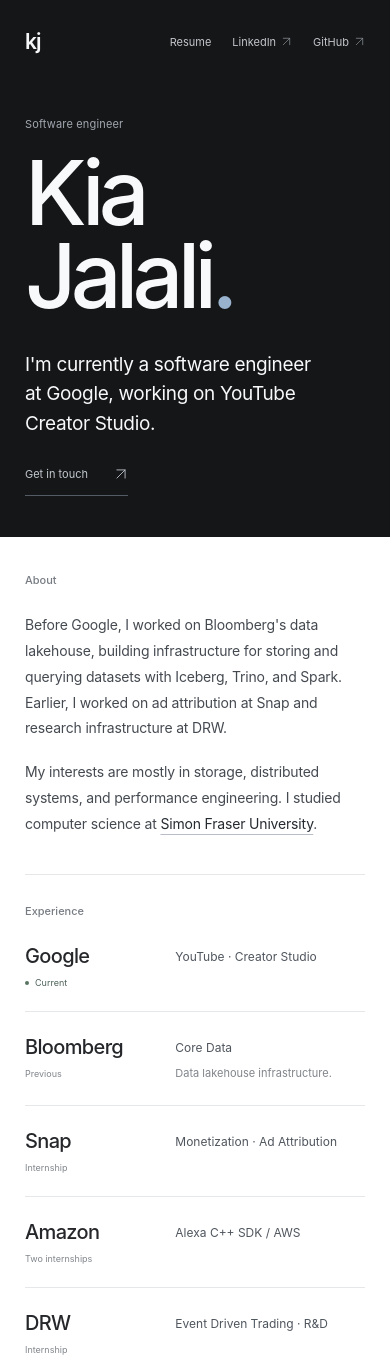
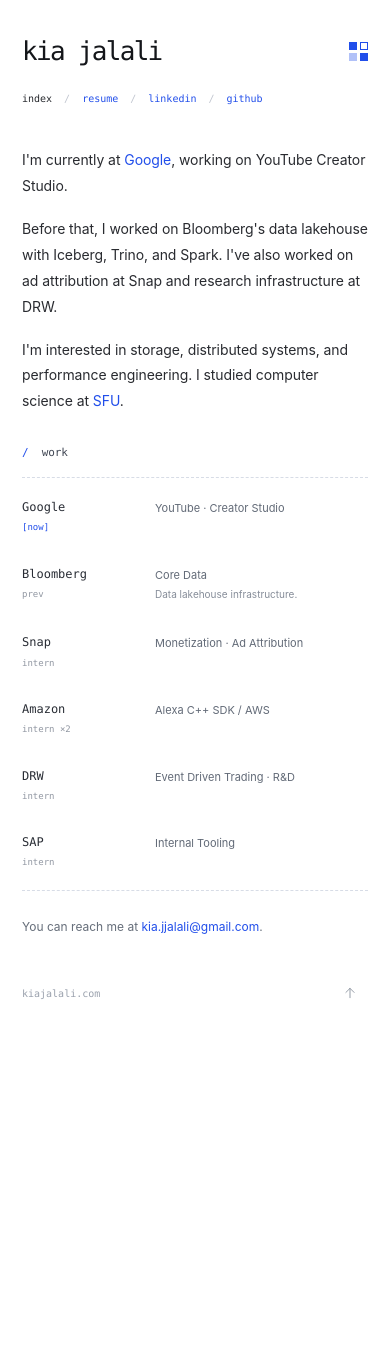
Before and after one commit to KiaJalali/kiajalali.github.io, an Astro site: page / in a window 390 px wide. Shown: the top 1358 px of the page. After the commit the page ends 1031 px from the top, so only its background shows below. Built offline with nearby package versions, Linux system fonts and the light colour scheme; Astro itself is replaced by a stand-in of ours.

Commit message:
Replace portfolio presentation with compact personal homepage

```diff
--- a/src/layouts/Layout.astro
+++ b/src/layouts/Layout.astro
@@ -10,7 +10,7 @@
   <head>
     <meta charset="UTF-8" />
     <meta name="viewport" content="width=device-width, initial-scale=1" />
-    <meta name="theme-color" content="#151618" />
+    <meta name="theme-color" content="#ffffff" />
     <link rel="icon" type="image/svg+xml" href="/favicon.svg" />
     <title>{title}</title>
     <meta name="description" content={description} />
@@ -28,16 +28,20 @@
   <body>
     <a class="skip-link" href="#main">skip to content</a>
     <div class="shell">
-      <header><div class="header-inner">
-        <a class="wordmark" href="/" aria-label="Kia Jalali, home">kj</a>
+      <header>
+        <div class="site-name"><a href="/">kia jalali</a><span class="site-mark" aria-hidden="true"><i></i><i></i><i></i><i></i></span></div>
         <nav aria-label="Main navigation">
-          <a href="/contact/" aria-current={Astro.url.pathname === '/contact/' ? 'page' : undefined}>Resume</a>
-          <a href="https://www.linkedin.com/in/kiajalali" target="_blank" rel="noopener noreferrer">LinkedIn <Arrow /></a>
-          <a href="https://github.com/KiaJalali" target="_blank" rel="noopener noreferrer">GitHub <Arrow /></a>
-        </nav></div>
+          <a href="/" aria-current={Astro.url.pathname === '/' ? 'page' : undefined}>index</a>
+          <span aria-hidden="true">/</span>
+          <a href="/contact/" aria-current={Astro.url.pathname === '/contact/' ? 'page' : undefined}>resume</a>
+          <span aria-hidden="true">/</span>
+          <a href="https://www.linkedin.com/in/kiajalali" target="_blank" rel="noopener noreferrer">linkedin</a>
+          <span aria-hidden="true">/</span>
+          <a href="https://github.com/KiaJalali" target="_blank" rel="noopener noreferrer">github</a>
+        </nav>
       </header>
       <slot />
-      <footer><div class="footer-inner"><span>Kia Jalali</span><a href="#main" aria-label="Back to top"><Arrow direction="up" /></a></div></footer>
+      <footer><span>kiajalali.com</span><a href="#main" aria-label="Back to top"><Arrow direction="up" /></a></footer>
     </div>
   </body>
 </html>
--- a/src/pages/index.astro
+++ b/src/pages/index.astro
@@ -1,6 +1,5 @@
 ---
 import Layout from '../layouts/Layout.astro';
-import Arrow from '../components/Arrow.astro';
 const experience = [
   { company: 'Google', team: 'YouTube · Creator Studio', note: '', role: 'Current', url: 'https://www.google.com' },
   { company: 'Bloomberg', team: 'Core Data', note: 'Data lakehouse infrastructure.', role: 'Previous', url: 'https://www.bloomberg.com' },
@@ -12,24 +11,18 @@
 ---
 <Layout>
   <main id="main">
-    <section class="hero" aria-labelledby="name">
-      <div class="hero-inner">
-        <div class="identity"><p class="eyebrow">Software engineer</p><h1 id="name">Kia<br />Jalali<span class="name-period">.</span></h1></div>
-        <div class="hero-copy"><p>I'm currently a software engineer at Google, working on YouTube Creator Studio.</p><a href="mailto:kia.jjalali@gmail.com" class="hero-contact">Get in touch <Arrow /></a></div>
+    <h1 class="sr-only">Kia Jalali</h1>
+    <section class="intro" aria-label="About Kia">
+      <p>I'm currently at <a href="https://www.google.com">Google</a>, working on YouTube Creator Studio.</p>
+      <p>Before that, I worked on Bloomberg's data lakehouse with Iceberg, Trino, and Spark. I've also worked on ad attribution at Snap and research infrastructure at DRW.</p>
+      <p>I'm interested in storage, distributed systems, and performance engineering. I studied computer science at <a href="https://www.sfu.ca">SFU</a>.</p>
+    </section>
+    <section class="work" aria-labelledby="work-title">
+      <h2 id="work-title"><span aria-hidden="true">/</span> work</h2>
+      <div class="work-table">
+        {experience.map((item) => <article class:list={['work-row', { active: item.role === 'Current' }]}><div class="work-company"><a href={item.url}>{item.company}</a><span class="role">{item.role === 'Current' ? 'now' : item.role === 'Previous' ? 'prev' : item.role === 'Two internships' ? 'intern ×2' : 'intern'}</span></div><div class="work-detail"><span>{item.team}</span>{item.note && <span class="work-note">{item.note}</span>}</div></article>)}
       </div>
     </section>
-    <div class="content-shell">
-      <section class="about section-grid" aria-labelledby="about-title">
-        <h2 id="about-title" class="section-label">About</h2>
-        <div class="about-copy"><p>Before Google, I worked on Bloomberg's data lakehouse, building infrastructure for storing and querying datasets with Iceberg, Trino, and Spark. Earlier, I worked on ad attribution at Snap and research infrastructure at DRW.</p><p>My interests are mostly in storage, distributed systems, and performance engineering. I studied computer science at <a href="https://www.sfu.ca">Simon Fraser University</a>.</p></div>
-      </section>
-      <section class="experience section-grid" aria-labelledby="work-title">
-        <h2 id="work-title" class="section-label">Experience</h2>
-        <div class="experience-list">
-          {experience.map((item) => <article class="experience-row"><div class="company-line"><a class="company" href={item.url}>{item.company}</a><span class:list={['role', { current: item.role === 'Current' }]}>{item.role === 'Current' && <span class="status" aria-hidden="true" />}{item.role}</span></div><div class="team-block"><p class="team">{item.team}</p>{item.note && <p class="work-note">{item.note}</p>}</div></article>)}
-        </div>
-      </section>
-      <section class="contact-section section-grid" aria-labelledby="contact-title"><h2 id="contact-title" class="section-label">Contact</h2><a class="contact-email" href="mailto:kia.jjalali@gmail.com">kia.jjalali@gmail.com <Arrow /></a></section>
-    </div>
+    <p class="email-line">You can reach me at <a href="mailto:kia.jjalali@gmail.com">kia.jjalali@gmail.com</a>.</p>
   </main>
 </Layout>
--- a/src/styles/global.css
+++ b/src/styles/global.css
@@ -2,123 +2,80 @@
   color-scheme: light;
   font-family: -apple-system, BlinkMacSystemFont, 'Segoe UI', Helvetica, Arial, sans-serif;
   font-synthesis: none;
-  color: #25272a;
   background: #fff;
-  --ink: #151618;
-  --muted: #6b6f75;
-  --line: #e5e7e9;
-  --width: 1120px;
-  --gutter: 56px;
+  color: #292b30;
+  --blue: #214eea;
+  --muted: #777d89;
+  --mono: 'SFMono-Regular', Consolas, 'Liberation Mono', monospace;
 }
 * { box-sizing: border-box; }
 body { margin: 0; -webkit-font-smoothing: antialiased; }
-::selection { background: #d3deeb; color: #151618; }
-a { color: inherit; text-decoration-thickness: 1px; text-underline-offset: 5px; }
-a:focus-visible { outline: 2px solid #8caaca; outline-offset: 7px; border-radius: 1px; }
-.header-inner, .hero-inner, .content-shell, .footer-inner {
-  max-width: var(--width); padding-left: var(--gutter); padding-right: var(--gutter); margin: auto;
-}
-header { background: var(--ink); color: #f6f7f8; }
-.header-inner { height: 104px; display: flex; align-items: center; justify-content: space-between; }
-.wordmark { font-size: 22px; font-weight: 600; letter-spacing: -1px; text-decoration: none; }
-nav { display: flex; gap: 31px; }
-nav a { display: inline-flex; align-items: center; gap: 5px; min-height: 44px; color: #c2c5c9; font-size: 12px; text-decoration: none; }
-nav a:hover, nav a[aria-current=page] { color: white; }
-.arrow-icon { width: 16px; height: 16px; flex-shrink: 0; vertical-align: -3px; }
-nav .arrow-icon { width: 11px; height: 11px; color: #91969d; }
-.hero { background: var(--ink); color: #f8f9fa; }
-.hero-inner { display: grid; grid-template-columns: 1fr 1fr; gap: 70px; padding-top: 66px; padding-bottom: 84px; align-items: end; }
-.eyebrow { color: #a2a7af; font-size: 12px; font-weight: 400; letter-spacing: .015em; margin: 0 0 27px; }
-h1 { font-size: 112px; line-height: .91; letter-spacing: -.07em; font-weight: 550; margin: 0; }
-.name-period { color: #99b3cf; }
-.hero-copy { padding-bottom: 5px; max-width: 390px; }
-.hero-copy > p { font-size: 25px; font-weight: 400; letter-spacing: -.65px; line-height: 1.45; margin: 0 0 37px; text-wrap: pretty; }
-.hero-contact { display: inline-flex; align-items: center; gap: 26px; min-height: 36px; font-size: 12px; color: #c3c8cf; text-decoration: none; border-bottom: 1px solid #545b64; padding-bottom: 6px; }
-.hero-contact:hover { color: white; border-color: #c3c8cf; }
-.hero-contact .arrow-icon { width: 14px; height: 14px; }
-.section-grid { display: grid; grid-template-columns: 210px minmax(0,1fr); gap: 55px; }
-.section-label { font-size: 12px; line-height: 1.5; font-weight: 500; color: #777c83; margin: 0; padding-top: 6px; }
-.about { padding-top: 70px; padding-bottom: 66px; }
-.about-copy { max-width: 670px; }
-.about-copy p { font-size: 17px; line-height: 1.8; letter-spacing: -.18px; color: #454a51; margin: 0 0 22px; text-wrap: pretty; }
-.about-copy p:last-child { margin-bottom: 0; }
-.about-copy a { text-decoration-color: #b9bec5; color: #252a30; }
-.about-copy a:hover { text-decoration-color: #252a30; }
-.experience { padding-top: 37px; border-top: 1px solid var(--line); padding-bottom: 55px; }
-.experience .section-label { padding-top: 16px; }
-.experience-row { display: grid; grid-template-columns: minmax(140px,.85fr) minmax(0,1.3fr); gap: 28px; align-items: start; padding: 26px 0; border-bottom: 1px solid var(--line); }
-.experience-row:first-child { padding-top: 12px; }
-.experience-row:last-child { border-bottom: 0; padding-bottom: 0; }
-.company-line { display: flex; flex-direction: column; align-items: flex-start; gap: 9px; }
-.company { font-size: 22px; line-height: 1.2; letter-spacing: -.65px; font-weight: 500; text-decoration: none; }
-.company:hover { text-decoration: underline; text-decoration-color: #c4c9cf; }
-.role { font-size: 10px; color: #81868c; display: inline-flex; align-items: center; gap: 6px; }
-.role.current { color: #4c6259; }
-.status { width: 4px; height: 4px; border-radius: 50%; background: #587562; }
-.team-block { padding-top: 3px; }
-.team { font-size: 13px; line-height: 1.6; color: #50565e; margin: 0; }
-.work-note { font-size: 12px; line-height: 1.6; margin: 7px 0 0; color: #80858b; }
-.contact-section { border-top: 1px solid var(--line); padding-top: 36px; padding-bottom: 62px; align-items: center; }
-.contact-section .section-label { padding: 0; }
-.contact-email { font-size: 24px; line-height: 1.4; font-weight: 400; letter-spacing: -.7px; display: flex; align-items: center; justify-content: space-between; gap: 18px; text-decoration: none; }
-.contact-email:hover { color: #536b85; }
-.contact-email .arrow-icon { width: 24px; height: 24px; stroke-width: 1.25; }
-footer { background: #f7f8f9; }
-.footer-inner { min-height: 87px; display: flex; align-items: center; justify-content: space-between; color: #7d8289; font-size: 11px; }
-footer a { display: flex; justify-content: center; align-items: center; width: 44px; height: 44px; }
-footer .arrow-icon { width: 15px; height: 15px; }
-.resume-page { max-width: var(--width); margin: auto; min-height: calc(100svh - 191px); padding: 95px var(--gutter) 100px; }
-.resume-page h1 { font-size: 65px; font-weight: 500; letter-spacing: -3px; line-height: 1.15; }
-.resume-page p { font-size: 17px; color: #6b6f75; margin-top: 30px; }
-.text-link { display: inline-flex; align-items: center; gap: 18px; margin-top: 12px; font-size: 16px; text-decoration-color: #b6bcc4; }
-.back-link { display: flex; width: fit-content; align-items: center; gap: 10px; min-height: 44px; font-size: 12px; color: #727983; margin-top: 65px; text-decoration: none; }
-.skip-link { position: absolute; top: -80px; left: 20px; padding: 12px; background: #fff; color: #151618; z-index: 10; }
+::selection { background: #e1e8ff; }
+a { color: var(--blue); text-decoration: none; }
+a:hover { text-decoration: underline; text-underline-offset: 3px; }
+a:focus-visible { outline: 2px solid var(--blue); outline-offset: 5px; }
+.shell { width: min(100% - 64px, 680px); margin: 83px auto 0; }
+header { margin-bottom: 45px; }
+.site-name { display: flex; justify-content: space-between; align-items: center; }
+.site-name > a { font-family: var(--mono); font-size: 28px; letter-spacing: -1.7px; color: #14161a; font-weight: 500; line-height: 1.2; }
+.site-name > a:hover { text-decoration: none; color: var(--blue); }
+.site-mark { display: grid; grid-template-columns: repeat(2, 8px); grid-template-rows: repeat(2, 8px); gap: 3px; }
+.site-mark i { display: block; background: var(--blue); }
+.site-mark i:nth-child(2) { background: transparent; border: 1px solid var(--blue); }
+.site-mark i:nth-child(3) { opacity: .35; }
+nav { display: flex; gap: 15px; align-items: center; font-family: var(--mono); font-size: 11px; margin-top: 16px; }
+nav a { min-height: 34px; display: inline-flex; align-items: center; }
+nav span { color: #c0c5cf; }
+nav a[aria-current=page] { color: #292b30; }
+.intro { max-width: 625px; }
+.intro p { font-size: 15px; line-height: 1.85; letter-spacing: -.08px; margin: 0 0 18px; }
+.intro p:last-child { margin-bottom: 0; }
+.work { margin-top: 42px; }
+h2 { font-family: var(--mono); font-size: 12px; letter-spacing: -.2px; font-weight: 500; margin: 0 0 18px; color: #414754; }
+h2 > span { color: var(--blue); margin-right: 7px; }
+.work-table { border-top: 1px dashed #d7dce6; border-bottom: 1px dashed #d7dce6; padding: 5px 0; }
+.work-row { display: grid; grid-template-columns: 185px minmax(0, 1fr); gap: 20px; padding: 14px 0; }
+.work-company { display: flex; gap: 12px; align-items: baseline; font-family: var(--mono); line-height: 1.6; }
+.work-company a { color: #292d35; font-size: 12px; }
+.work-company a:hover { color: var(--blue); }
+.role { font-size: 9px; color: #9197a2; white-space: nowrap; }
+.active .role { color: var(--blue); }
+.active .role::before { content: '['; }
+.active .role::after { content: ']'; }
+.work-detail { color: #626a77; font-size: 12px; line-height: 1.7; padding-top: 1px; }
+.work-note { display: block; font-size: 11px; color: #868d99; margin-top: 2px; }
+.email-line { font-size: 13px; line-height: 1.8; color: #666e7a; margin: 30px 0 0; }
+.email-line a { overflow-wrap: anywhere; }
+footer { display: flex; justify-content: space-between; align-items: center; margin-top: 63px; padding-bottom: 28px; font-family: var(--mono); color: #9aa1ad; font-size: 10px; }
+footer a { display: inline-flex; align-items: center; justify-content: center; width: 36px; height: 36px; color: #88909c; }
+.arrow-icon { width: 14px; height: 14px; flex-shrink: 0; vertical-align: -2px; }
+.resume-page { min-height: 350px; padding-top: 5px; }
+.resume-page h1 { font-family: var(--mono); font-size: 21px; font-weight: 500; letter-spacing: -.7px; margin: 0 0 27px; }
+.resume-page p { font-size: 15px; color: #626a77; }
+.text-link { display: inline-flex; align-items: center; gap: 12px; font-size: 14px; min-height: 40px; }
+.back-link { font-family: var(--mono); display: flex; width: fit-content; align-items: center; gap: 8px; font-size: 11px; min-height: 40px; margin-top: 48px; }
+.skip-link { position: absolute; top: -80px; left: 20px; padding: 12px; background: #fff; z-index: 10; }
 .skip-link:focus { top: 10px; }
-@media (min-width: 1400px) {
-  :root { --width: 1240px; --gutter: 64px; }
-  .hero-inner { padding-top: 80px; padding-bottom: 96px; }
-  h1 { font-size: 128px; }
-}
-@media (max-width: 900px) {
-  :root { --gutter: 36px; }
-  .hero-inner { gap: 45px; padding-top: 48px; padding-bottom: 65px; }
-  h1 { font-size: 92px; }
-  .hero-copy > p { font-size: 22px; }
-  .section-grid { grid-template-columns: 130px minmax(0,1fr); gap: 36px; }
-  .experience-row { grid-template-columns: minmax(110px,.8fr) minmax(0,1.2fr); gap: 18px; }
-  .contact-email { font-size: 21px; }
+@media (min-width: 1100px) {
+  .shell { margin-left: calc(50% - 390px); }
 }
 @media (max-width: 600px) {
-  :root { --gutter: 25px; }
-  .header-inner { height: 83px; }
-  nav { gap: 21px; }
-  .wordmark { font-size: 21px; }
-  nav a { font-size: 11px; }
-  .hero-inner { display: block; padding-top: 34px; padding-bottom: 41px; }
-  .eyebrow { margin-bottom: 21px; font-size: 11px; }
-  h1 { font-size: clamp(76px,23vw,103px); letter-spacing: -.065em; line-height: .92; }
-  .hero-copy { margin-top: 33px; padding-bottom: 0; max-width: 360px; }
-  .hero-copy > p { font-size: 19px; letter-spacing: -.35px; line-height: 1.55; margin-bottom: 20px; }
-  .hero-contact { font-size: 11px; min-height: 38px; }
-  .section-grid { display: block; }
-  .section-label { font-size: 11px; padding: 0; margin-bottom: 23px; }
-  .about { padding-top: 35px; padding-bottom: 37px; }
-  .about-copy p { font-size: 14px; line-height: 1.85; margin-bottom: 18px; }
-  .experience { padding-top: 28px; padding-bottom: 35px; }
-  .experience .section-label { padding: 0; margin-bottom: 17px; }
-  .experience-row { grid-template-columns: minmax(112px,.85fr) minmax(0,1.2fr); gap: 16px; padding: 23px 0; }
-  .experience-row:first-child { padding-top: 8px; }
-  .company { font-size: 20px; }
-  .team { font-size: 12px; }
-  .work-note { font-size: 11px; }
+  .shell { width: calc(100% - 44px); margin-top: 36px; }
+  header { margin-bottom: 30px; }
+  .site-name > a { font-size: 26px; }
+  nav { gap: 12px; margin-top: 12px; font-size: 10px; }
+  nav a { min-height: 38px; }
+  .intro p { font-size: 14px; line-height: 1.85; margin-bottom: 17px; }
+  .work { margin-top: 32px; }
+  h2 { font-size: 11px; }
+  .work-row { grid-template-columns: 120px minmax(0,1fr); gap: 13px; padding: 15px 0; }
+  .work-company { display: flex; flex-direction: column; gap: 3px; }
+  .work-company a { font-size: 12px; }
   .role { font-size: 9px; }
-  .contact-section { padding-top: 28px; padding-bottom: 35px; }
-  .contact-section .section-label { margin-bottom: 17px; }
-  .contact-email { font-size: 19px; letter-spacing: -.5px; }
-  .contact-email .arrow-icon { width: 19px; height: 19px; }
-  .footer-inner { min-height: 72px; font-size: 10px; }
-  .resume-page { padding-top: 65px; min-height: calc(100svh - 155px); }
-  .resume-page h1 { font-size: 49px; letter-spacing: -2px; }
-  .resume-page p { font-size: 15px; }
-  .text-link { font-size: 14px; gap: 12px; }
+  .work-detail { font-size: 11px; }
+  .work-note { font-size: 10px; }
+  .email-line { font-size: 12px; margin-top: 25px; }
+  footer { margin-top: 38px; padding-bottom: 20px; }
 }
+
+.sr-only { position: absolute; width: 1px; height: 1px; padding: 0; margin: -1px; overflow: hidden; clip: rect(0,0,0,0); white-space: nowrap; border: 0; }
```
Also changed, not shown: README.md, public/favicon.svg.
